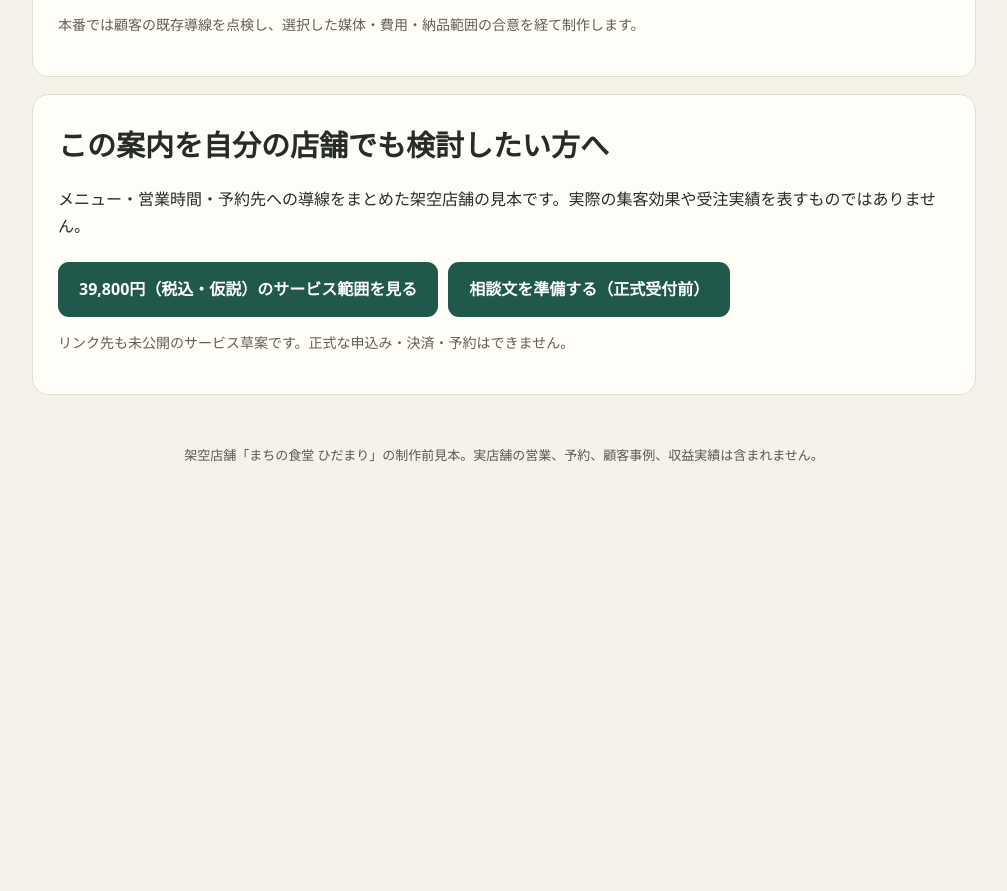
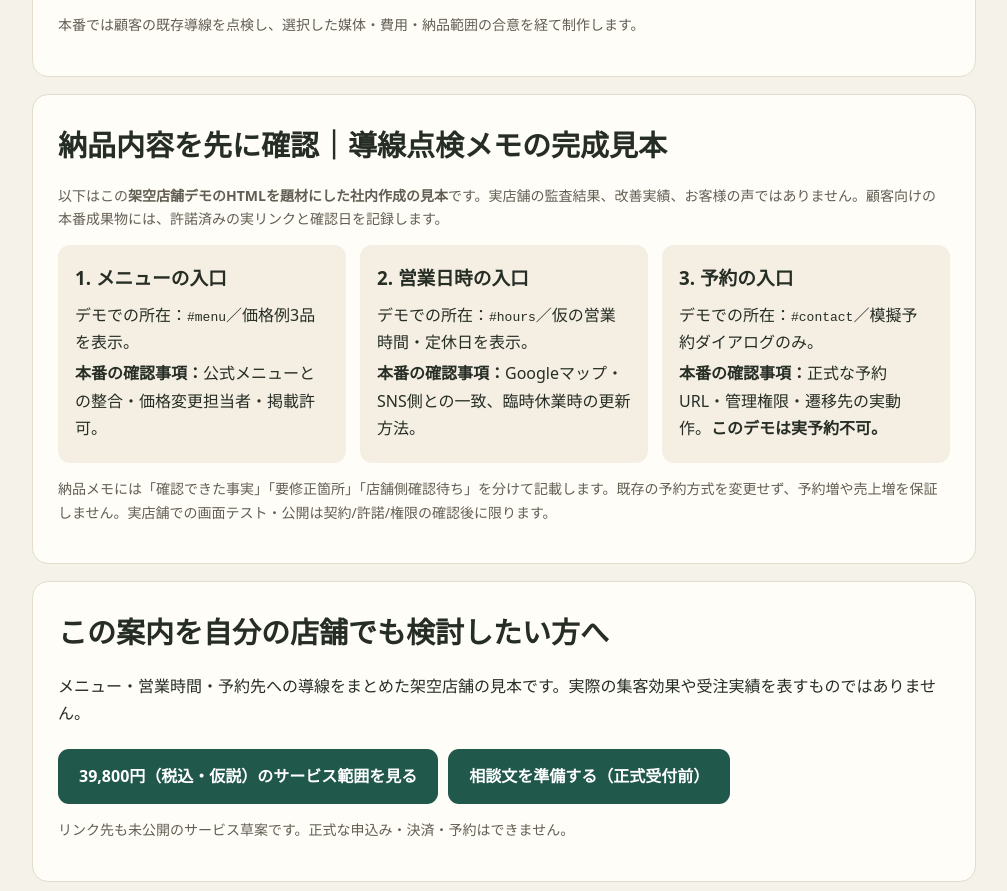
Before and after one commit to 10131010-star/michishirube-lab, a plain HTML site: page service-offer/demo.html in a window 1280 px wide. Shown: the part 2353-3244 px from the top of the page, without its empty margins (136-1143 px from the left). Before the commit the page ends 2851 px from the top, so only its background shows below. Drawn offline with Linux system fonts and the light colour scheme.

Commit message:
feat(b2b): show sample audit handoff in existing fictional demo, without launch

```diff
--- a/service-offer/demo.html
+++ b/service-offer/demo.html
@@ -60,6 +60,16 @@ footer{text-align:center;padding:32px 18px;color:#5d574e;font-size:13px}
 <div role="group" aria-label="閲覧導線のサンプル"><button type="button" class="choice" id="show-before" aria-pressed="false">情報が分散している例</button><button type="button" class="choice" id="show-after" aria-pressed="true">1ページにまとめた例</button></div>
 <ol class="steps" id="journey-steps" aria-live="polite"><li>メニューと価格を確認する</li><li>営業時間・アクセスを確認する</li><li>店の公式予約リンクに進む（このデモでは模擬表示）</li></ol>
 <p class="muted">本番では顧客の既存導線を点検し、選択した媒体・費用・納品範囲の合意を経て制作します。</p></section>
+<section class="panel" aria-labelledby="handoff-heading">
+<h2 id="handoff-heading">納品内容を先に確認｜導線点検メモの完成見本</h2>
+<p class="muted">以下はこの<strong>架空店舗デモのHTMLを題材にした社内作成の見本</strong>です。実店舗の監査結果、改善実績、お客様の声ではありません。顧客向けの本番成果物には、許諾済みの実リンクと確認日を記録します。</p>
+<div class="grid">
+<div class="tile"><h3>1. メニューの入口</h3><p>デモでの所在：<code>#menu</code>／価格例3品を表示。</p><p><strong>本番の確認事項：</strong>公式メニューとの整合・価格変更担当者・掲載許可。</p></div>
+<div class="tile"><h3>2. 営業日時の入口</h3><p>デモでの所在：<code>#hours</code>／仮の営業時間・定休日を表示。</p><p><strong>本番の確認事項：</strong>Googleマップ・SNS側との一致、臨時休業時の更新方法。</p></div>
+<div class="tile"><h3>3. 予約の入口</h3><p>デモでの所在：<code>#contact</code>／模擬予約ダイアログのみ。</p><p><strong>本番の確認事項：</strong>正式な予約URL・管理権限・遷移先の実動作。<strong>このデモは実予約不可。</strong></p></div>
+</div>
+<p class="muted">納品メモには「確認できた事実」「要修正箇所」「店舗側確認待ち」を分けて記載します。既存の予約方式を変更せず、予約増や売上増を保証しません。実店舗での画面テスト・公開は契約/許諾/権限の確認後に限ります。</p>
+</section>
 <section class="panel" aria-labelledby="next-heading"><h2 id="next-heading">この案内を自分の店舗でも検討したい方へ</h2><p>メニュー・営業時間・予約先への導線をまとめた架空店舗の見本です。実際の集客効果や受注実績を表すものではありません。</p><div class="actions"><a class="btn demo-link" href="./index.html#offer-price">39,800円（税込・仮説）のサービス範囲を見る</a><a class="btn demo-link" href="./index.html#contact">相談文を準備する（正式受付前）</a></div><p class="muted">リンク先も未公開のサービス草案です。正式な申込み・決済・予約はできません。</p></section>
 </main>
 <dialog id="contact-dialog" aria-labelledby="dialog-title"><h2 id="dialog-title">これは予約画面の模擬表示です</h2><p>本番では店舗が承認した公式の予約先や電話リンクに接続します。このデモでは予約・問い合わせの送信は行われません。</p><button class="choice" type="button" id="close-dialog">閉じる</button></dialog>
```
